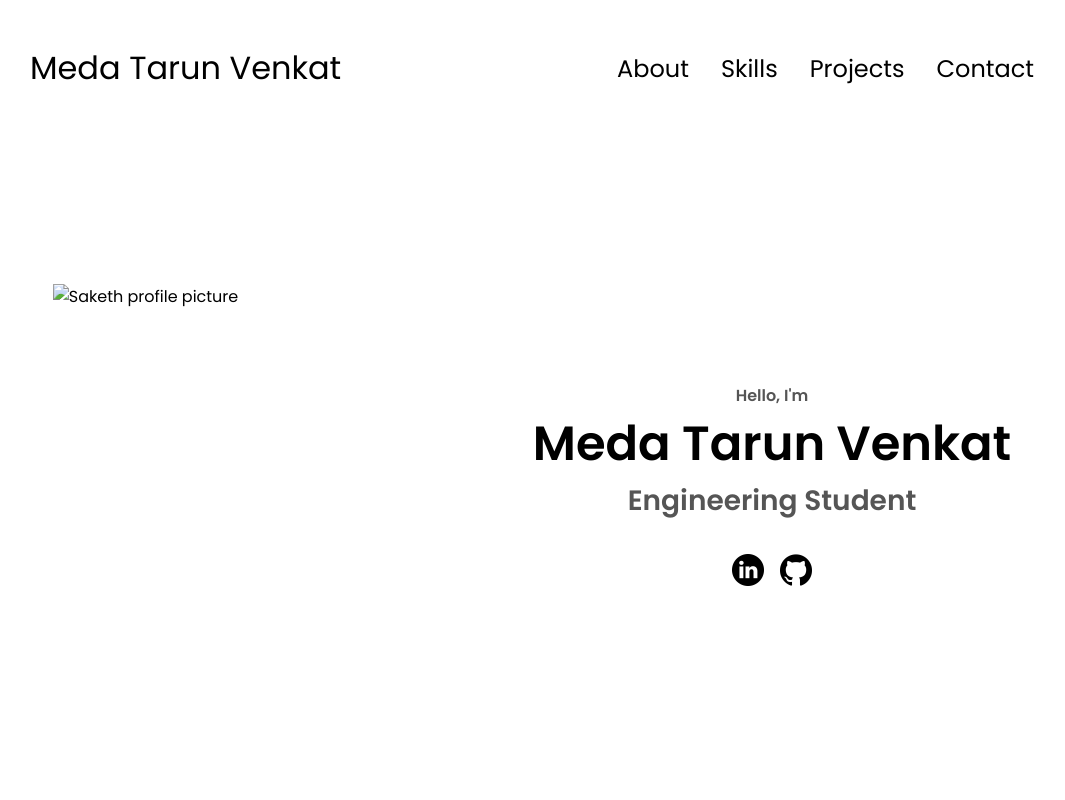
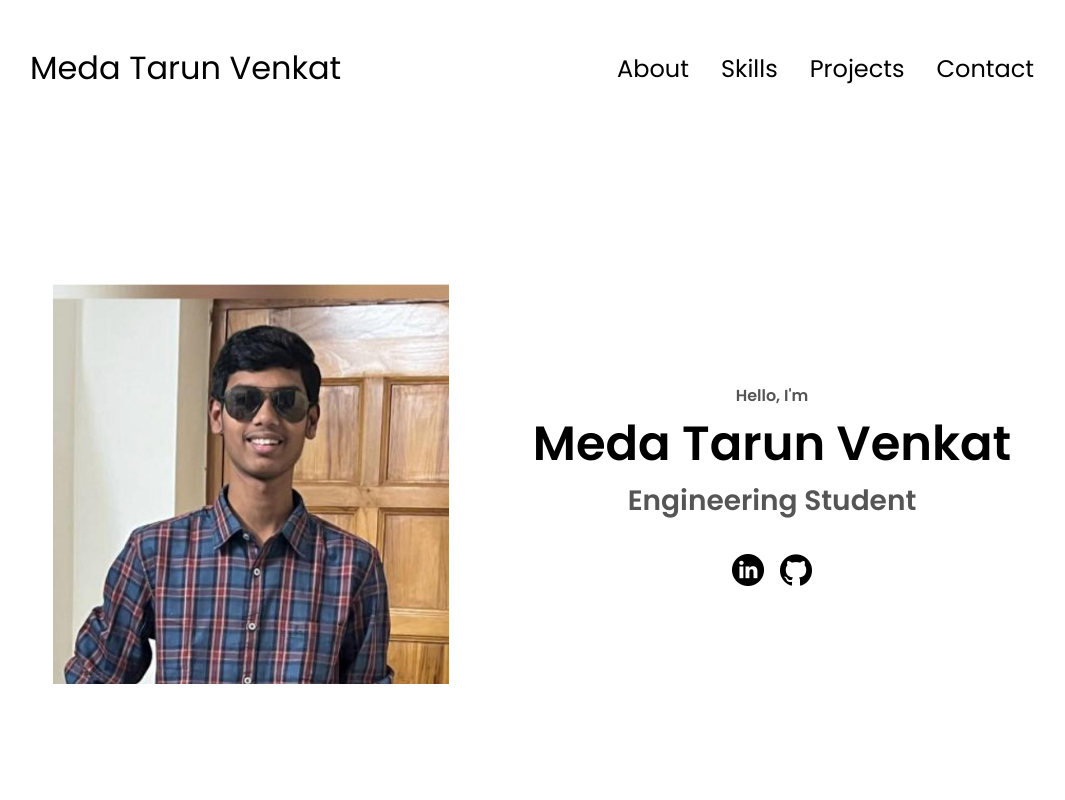
Before and after one commit to Medatarunvenkat/portfolio, a plain HTML site: page index.html in a window 1280 px wide. Shown: the top 800 px of the page, without its empty margins (108-1173 px from the left). Drawn offline with Linux system fonts and the light colour scheme; files whose address does not match are found by name.

Commit message:
Update index.html

```diff
--- a/index.html
+++ b/index.html
@@ -38,7 +38,7 @@
     </nav>
     <section id="profile">
       <div class="section__pic-container">
-        <img src="./assets/tarun-photo.jpg" alt="Saketh profile picture" />
+        <img src="tarun-photo.jpg" alt="Saketh profile picture" />
       </div>
       <div class="section__text">
         <p class="section__text__p1">Hello, I'm</p>
```
